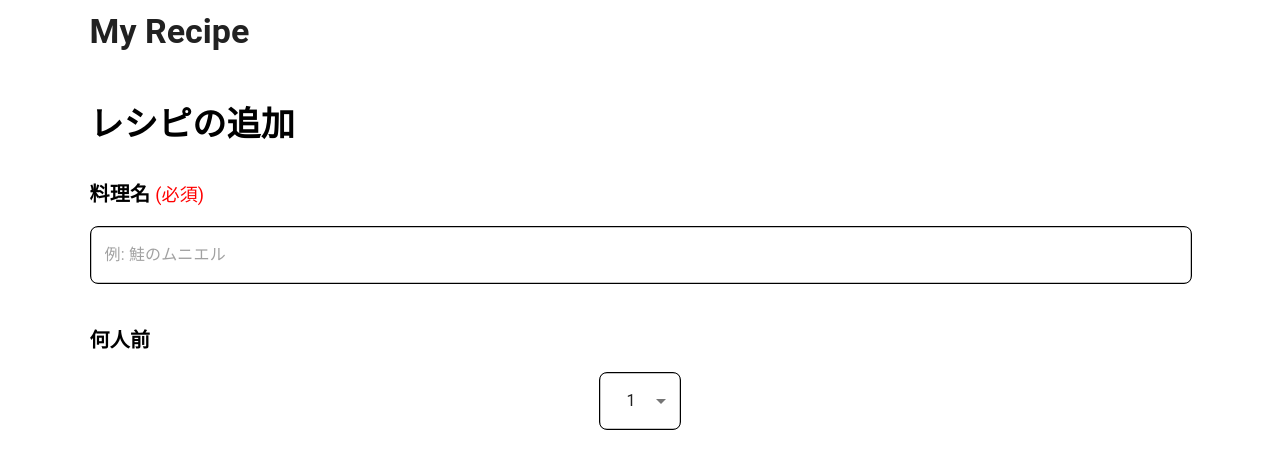
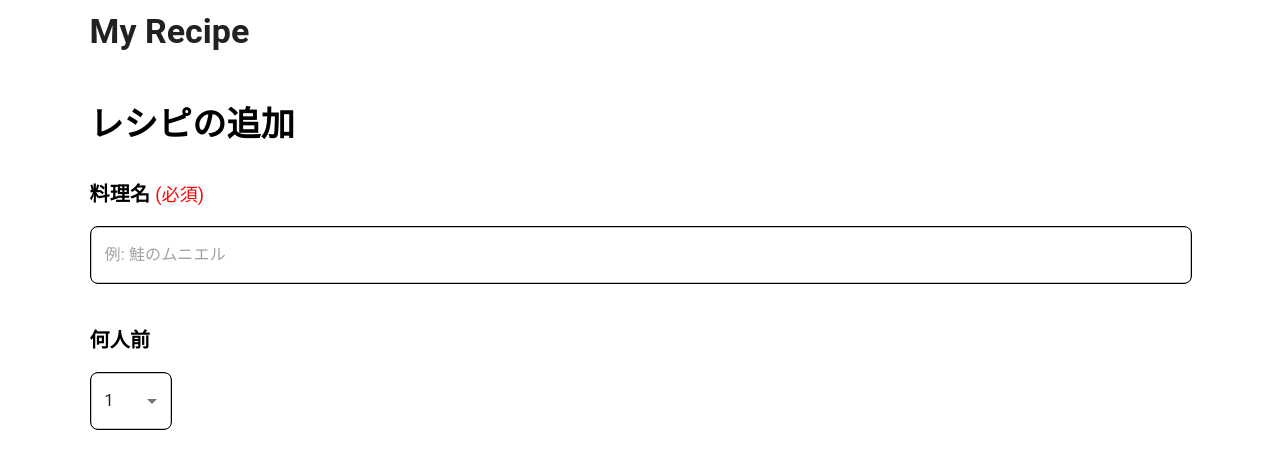
Before and after one commit to nkserveren26/myrecipe-frontend, a React (Create React App) app: page /recipes/new in a window 1280 px wide. Shown: the top 468 px of the page. Built offline with nearby package versions, Linux system fonts and the light colour scheme.

Commit message:
何人前のセレクトボックスを左端に表示

```diff
--- a/src/components/page/AddRecipe.tsx
+++ b/src/components/page/AddRecipe.tsx
@@ -16,10 +16,10 @@ export const AddRecipe: React.FC = () => {
     };
     return (
         <>
-            <Box component="form" onSubmit={handleSubmit} sx={{  margin: 'auto', pt: 5 }}>
-                <Typography variant="h4" sx={{ fontWeight: 'bold', mb: 2, textAlign: 'left' }}>レシピの追加</Typography>
+            <Box component="form" onSubmit={handleSubmit} sx={{  margin: 'auto', pt: 5, textAlign: 'left' }}>
+                <Typography variant="h4" sx={{ fontWeight: 'bold', mb: 2 }}>レシピの追加</Typography>
 
-                <Typography variant="h6" sx={{ fontWeight: 'bold', mt: 4, textAlign: 'left' }}>
+                <Typography variant="h6" sx={{ fontWeight: 'bold', mt: 4 }}>
                     料理名 <RequiredLabel fontSize='18px' />
                 </Typography>
                 <TextField
@@ -32,7 +32,7 @@ export const AddRecipe: React.FC = () => {
                     sx={{ border: '1px solid', borderRadius: '8px' }}
                 />
 
-                <Typography variant="h6" sx={{ fontWeight: 'bold', mt: 4, textAlign: 'left' }}>
+                <Typography variant="h6" sx={{ fontWeight: 'bold', mt: 4 }}>
                     何人前
                 </Typography>
                 <TextField
@@ -41,7 +41,7 @@ export const AddRecipe: React.FC = () => {
                     onChange={(e) => setServings(parseInt(e.target.value))}
                     variant="outlined"
                     margin="normal"
-                    sx={{ border: '1px solid', borderRadius: '8px', width: 80 }}
+                    sx={{ border: '1px solid', borderRadius: '8px', width: 80, textAlign: 'left' }}
                 >
                     {options.map((option) => (
                         <MenuItem key={option} value={option}>
```
